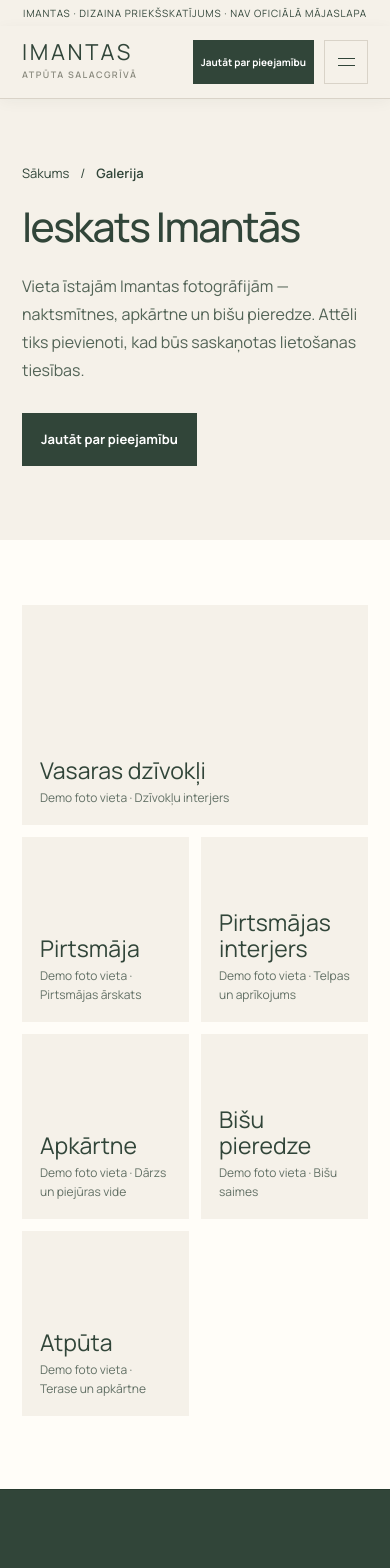
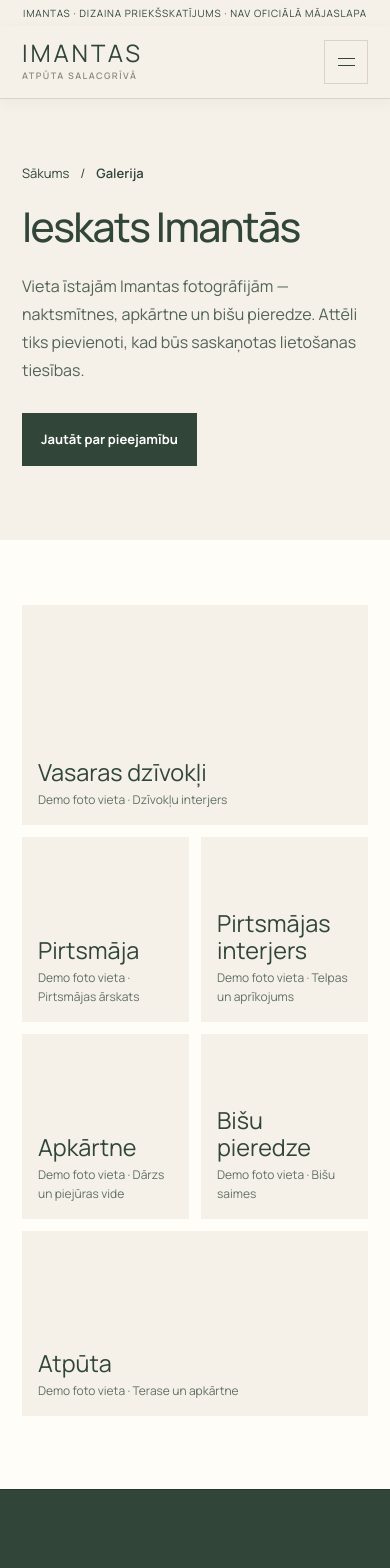
Before and after one commit to davisl24/Imantasatputas, a Next.js app: page /galerija in a window 390 px wide. Shown: the top 1568 px of the page. Built offline with nearby package versions, Linux system fonts and the light colour scheme.

Commit message:
fix(imantas): mobile overflow, gallery width, accommodation order and consistent footer

```diff
--- a/app/page.module.css
+++ b/app/page.module.css
@@ -1353,3 +1353,44 @@
 
 /* KARLE typography: Manrope for headings and body, matching approved editorial system. */
 .page :is(h1,h2,h3){font-weight:500;letter-spacing:-.04em}
+
+
+/* Final mobile QA corrections — 320px viewport and consistent content rhythm */
+.page{min-width:0;overflow-x:clip}
+.page *, .page *::before,.page *::after{box-sizing:border-box}
+.page :is(.container,.requestGrid,.requestForm,.fields,.field,.galleryGrid,.galleryPlaceholder,.footerRow,.footerRow>*,.homeOffers,.homeOffer,.demoPhoto){min-width:0;max-width:100%}
+.homeOffers{align-items:stretch}
+.homeOffer>p{min-height:54px}
+.homeOffer .amenityList{min-height:34px;align-items:center}
+.homeOffer .offerPhoto{margin-top:auto}
+.footerHeading{font-size:12px!important;font-weight:700;color:var(--forest)!important;margin:0 0 15px!important}
+.footerContact{display:flex;flex-direction:column;gap:9px}
+.footerContact p:not(.footerHeading){margin:0!important}
+.footerRow nav{min-width:0}
+@media(max-width:760px){
+ .saunaContent{order:-1}
+ .sauna>.demoPhoto{order:0}
+ .galleryGrid>.galleryPlaceholder:last-child{grid-column:1/-1}
+ .homeOffer>p,.homeOffer .amenityList{min-height:0}
+ .footerRow{align-items:stretch;gap:30px}
+ .footerRow>div:first-child{padding-bottom:20px;border-bottom:1px solid var(--line)}
+ .footerRow nav{padding-bottom:20px;border-bottom:1px solid var(--line)}
+ .footerLinks{display:grid;grid-template-columns:1fr 1fr;gap:13px 16px}
+ .fields{grid-template-columns:minmax(0,1fr);gap:16px}
+ .spanFull{grid-column:1}
+ .requestForm{width:100%;max-width:100%}
+ .field input,.field select{width:100%;min-width:0;max-width:100%;font-size:16px}
+ .requestGrid{grid-template-columns:minmax(0,1fr)}
+ .formAction,.formAction .primaryBtn{width:100%;max-width:100%}
+}
+@media(max-width:430px){
+ .navActions>.navCta{display:none}
+ .header .nav{justify-content:space-between}
+ .header .logo{font-size:24px}
+ .header .menuButton{display:flex;flex-shrink:0}
+ .galleryGrid{grid-template-columns:minmax(0,1fr) minmax(0,1fr)}
+ .galleryPlaceholder:first-child,.galleryPlaceholder:last-child{grid-column:1/-1}
+ .galleryPlaceholder{padding:16px}
+ .galleryPlaceholder span{overflow-wrap:anywhere;font-size:clamp(18px,6vw,26px)}
+ .footerLinks{grid-template-columns:1fr 1fr}
+}
```
